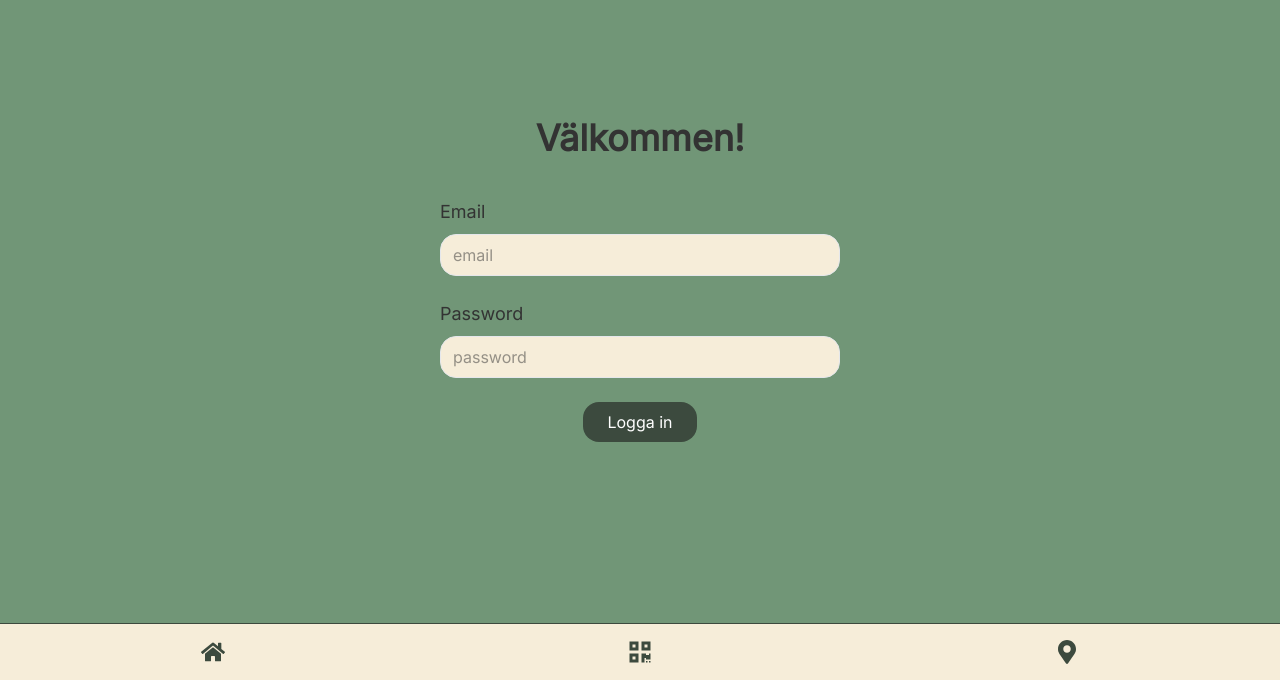
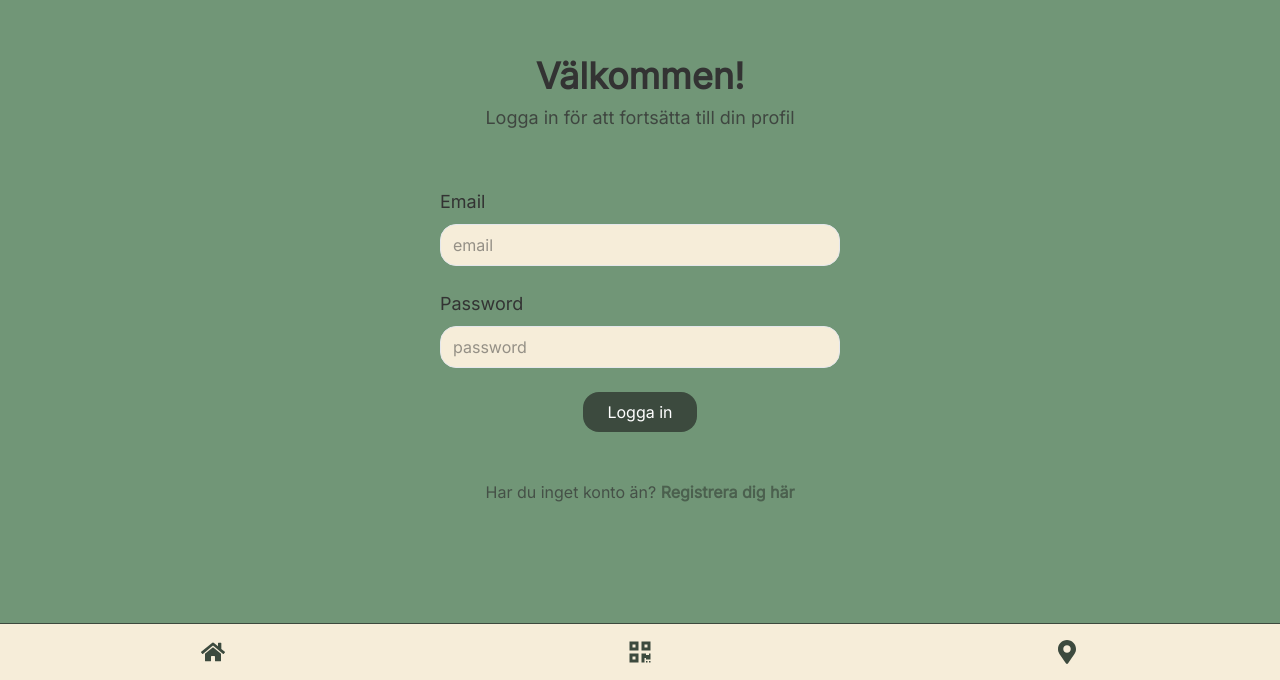
Before and after one commit to ChasAcademy-Team-9/frontend, a React (Vite) app: page /login in a window 1280 px wide. Shown: the part 120-800 px from the top of the page. Built offline with nearby package versions, Linux system fonts and the light colour scheme.

Commit message:
improve screen text and add link to sign up

```diff
--- a/src/pages/Login.tsx
+++ b/src/pages/Login.tsx
@@ -1,12 +1,18 @@
 import Input from '../components/Input';
 import { PrimaryButton } from '../components/PrimaryButton/PrimaryButton';
+import { Link } from 'react-router-dom';
 
 function Login() {
   return (
     <div className="bg-secondary min-h-screen flex flex-col items-center justify-center p-4 gap-6 focus:bg-background ">
-      <h1
-      className='text-4xl font-bold text-text-dark mb-4'
-      >Välkommen!</h1>
+      <div className="text-center mb-8">
+        <h1 className='text-4xl font-bold text-text-dark mb-2'>
+          Välkommen!
+        </h1>
+        <p className='text-lg text-text-dark opacity-80'>
+          Logga in för att fortsätta till din profil
+        </p>
+      </div>
       <Input
         name="email"
         label="Email"
@@ -22,6 +28,15 @@ function Login() {
         labelClassName="text-lg"
       />
       <PrimaryButton text="Logga in" onClick={() => { console.log("Du är inloggad, yay!"); }} />
+
+      <div className="mt-6 text-center">
+        <p className="text-text-dark opacity-70">
+          Har du inget konto än?{' '}
+          <Link to="/sign-up" className="text-primary font-semibold hover:underline transition-colors">
+            Registrera dig här
+          </Link>
+        </p>
+      </div>
     </div>
   );
 }
```
Also changed, not shown: src/components/hej.js (deleted), src/routes/hejsan.js (deleted).
